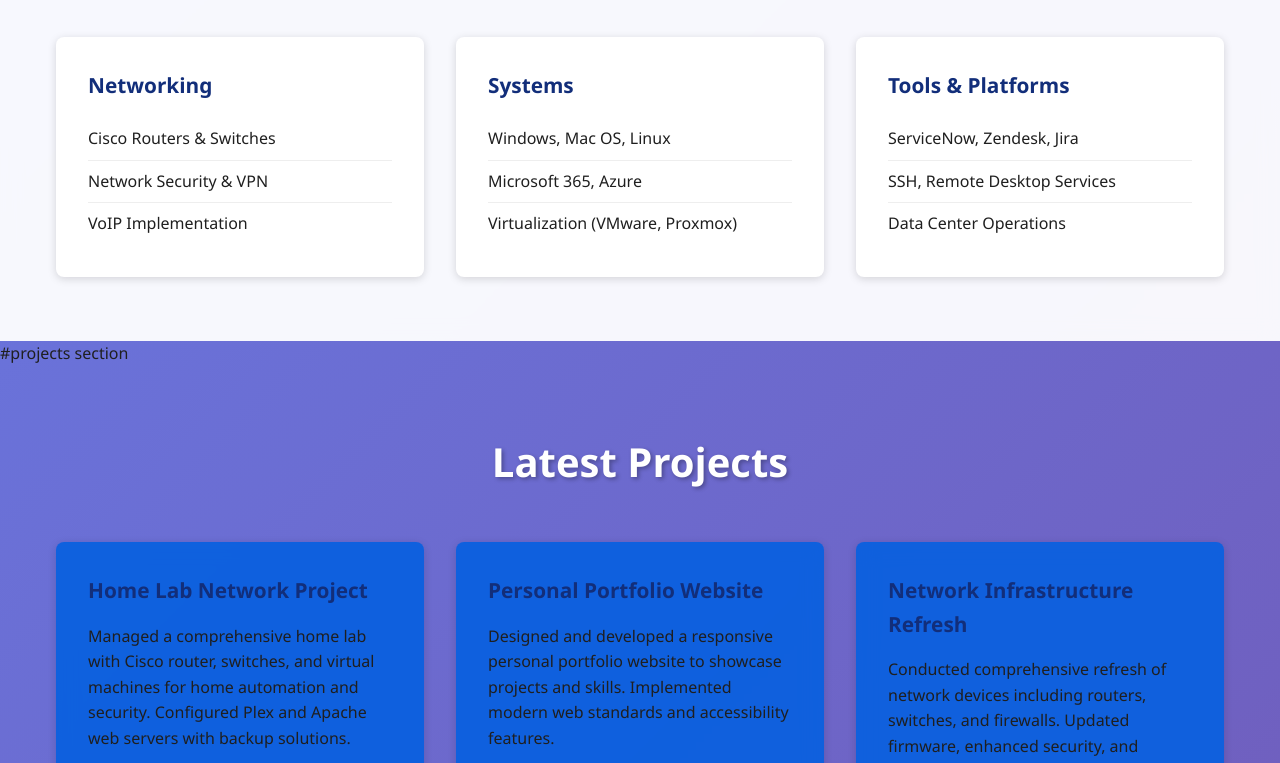
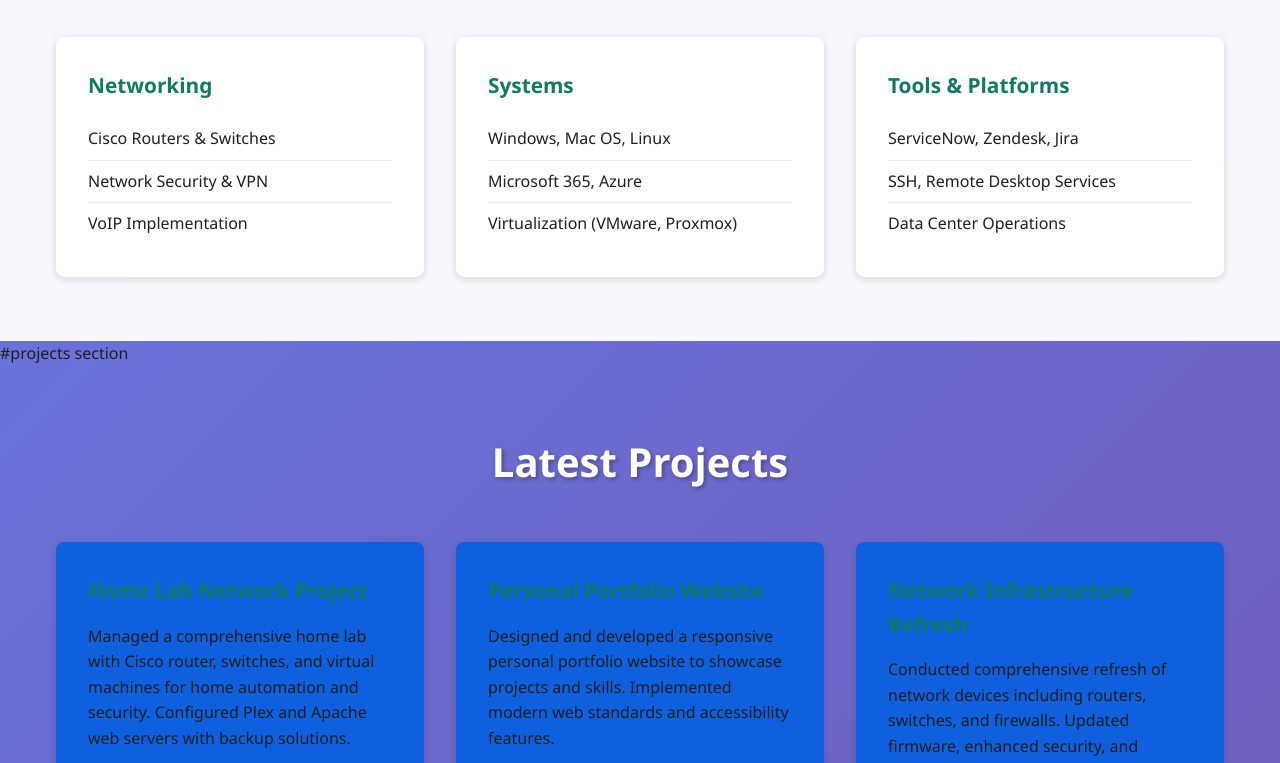
Before and after one commit to poly9630/portfolio, a plain HTML site: page index.html in a window 1280 px wide. Shown: the part 747-1510 px from the top of the page. Drawn offline with Linux system fonts and the light colour scheme.

Commit message:
Update styles.css
changed the color for the header banner

```diff
--- a/styles.css
+++ b/styles.css
@@ -1,6 +1,6 @@
 /* WCAG 2.1 Compliant Styles  for accessibility. i almost missed this part of thew project*/
 :root {
-      --primary-color: #122e7a;
+      --primary-color: #127a63;
       --secondary-color: #28888b;
       --accent-color: #4ecca3;
       --text-dark: #1f1f1f;
```
